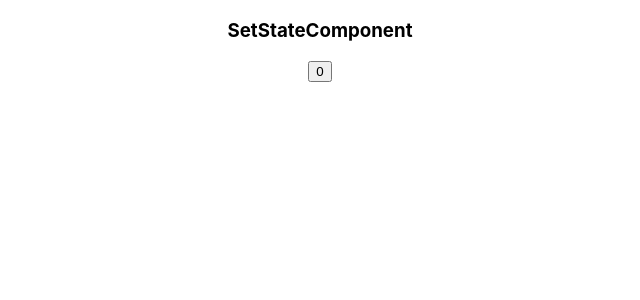
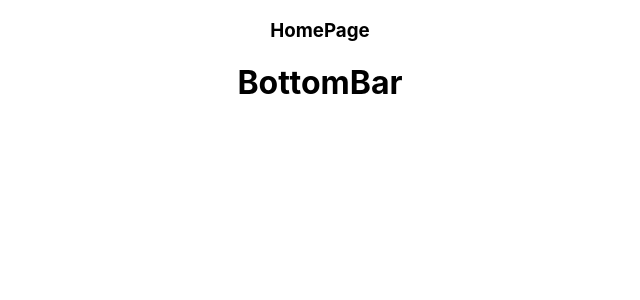
Before and after one commit to monkeyfly36/React-Lesson, a React (Create React App) app in the folder my-app/: page / in a window 1280 px wide. Shown: the top 300 px of the page, without its empty margins (320-960 px from the left). Built offline with nearby package versions, Linux system fonts and the light colour scheme.

Commit message:
add 组件

```diff
--- a/my-app/src/App.js
+++ b/my-app/src/App.js
@@ -2,14 +2,17 @@ import logo from './logo.svg';
 import './App.css';
 // import ClassComponent from './pages/ClassComponent';
 // import FunctionComponent from './pages/FunctionComponent.jsx';
-import SetStateComponent from './pages/SetStateComponent';
+// import SetStateComponent from './pages/SetStateComponent';
+import HomePage from './pages/HomePage'
+
 
 function App() {
   return (
     <div className="App">
       {/* <ClassComponent />
-      <FunctionComponent /> */}
-      <SetStateComponent />
+      <FunctionComponent />
+      <SetStateComponent /> */}
+      <HomePage />
     </div>
   );
 }
--- /dev/null
+++ b/my-app/src/pages/HomePage.js
@@ -0,0 +1,14 @@
+import React, { Component } from 'react'
+import Layout from './Layout';
+
+export default class HomePage extends Component {
+  render() {
+    return (
+      <Layout showTopBar={false} showBottomBar={true} title={'商城首页'}>
+        <div>
+          <h3>HomePage</h3>
+        </div>
+      </Layout>
+    )
+  };
+}
--- /dev/null
+++ b/my-app/src/pages/Layout.js
@@ -0,0 +1,24 @@
+import React, { Component } from "react";
+import TopBar from "./components/TopBar";
+import BottomBar from "./components/BottomBar";
+export default class Layout extends Component {
+  componentDidMount() {
+    const { title = "商城" } = this.props;
+    document.title = title;
+  }
+  render() {
+    const { children, showTopBar, showBottomBar } = this.props;
+    console.log("children", children);
+    return (
+      <div>
+        {showTopBar && <TopBar />}
+        {children}
+        {showBottomBar && <BottomBar />}
+      </div>
+  //       {showTopBar && <TopBar />}
+  //       {children.content}
+  //       {children.txt} <button onClick={children.btnClick}>button</button>
+  //       {showBottomBar && <BottomBar />}
+    );
+  }
+}
--- /dev/null
+++ b/my-app/src/pages/components/BottomBar.js
@@ -0,0 +1,21 @@
+/*
+ * @Author: your name
+ * @Date: 2021-02-22 19:27:32
+ * @LastEditTime: 2021-02-22 19:29:14
+ * @LastEditors: your name
+ * @Description: In User Settings Edit
+ * @FilePath: /React-Lesson/my-app/src/component/BottomBar.js
+ */
+import React, { Component } from 'react';
+
+class BottomBar extends Component {
+  render() {
+    return (
+      <div>
+        <h1>BottomBar</h1>
+      </div>
+    )
+  }
+}
+
+export default BottomBar;
--- /dev/null
+++ b/my-app/src/pages/components/TopBar.js
@@ -0,0 +1,21 @@
+/*
+ * @Author: your name
+ * @Date: 2021-02-22 19:27:18
+ * @LastEditTime: 2021-02-22 19:29:01
+ * @LastEditors: your name
+ * @Description: In User Settings Edit
+ * @FilePath: /React-Lesson/my-app/src/component/TopBar.js
+ */
+import React, { Component } from 'react';
+
+class TopBar extends Component {
+  render() {
+    return (
+      <div>
+        <h1>TopBar</h1>
+      </div>
+    )
+  }
+}
+
+export default TopBar;
```
